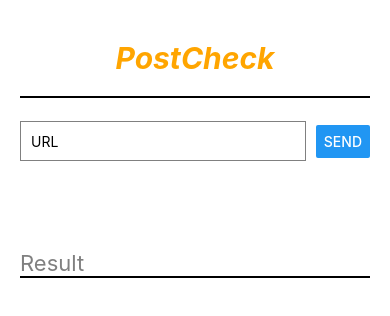
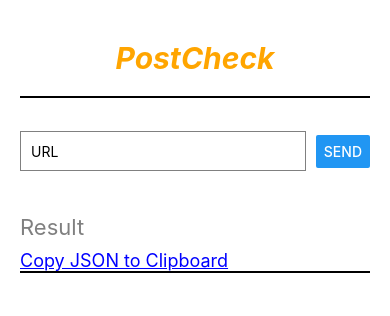
Before and after one commit to Miki535/PostCheck-reactnative-go, a React Native app: screen / in a window 390 px wide. Shown: the top 316 px of the page. Built offline with nearby package versions, Linux system fonts and the light colour scheme.

Commit message:
Update from chatGPT

```diff
--- a/App.js
+++ b/App.js
@@ -1,11 +1,10 @@
 import React, { useState } from 'react';
-import { StyleSheet, Text, TextInput, Button, View, ScrollView } from 'react-native';
+import { StyleSheet, Text, TextInput, Button, View, ScrollView, TouchableOpacity, Clipboard } from 'react-native';
 import axios from 'axios';
 
 export default function App() {
   const [url, setUrl] = useState('');
   const [result, setResult] = useState('');
-
 
   const getInfoFromApi = () => {
     return fetch(url)
@@ -18,10 +17,15 @@ export default function App() {
       });
   };
 
+  const copyJSONToClipboard = () => {
+    Clipboard.setString(result);
+    alert('JSON copied to clipboard!');
+  };
+
   return (
     <View style={styles.container}>
       <Text style={styles.title}>PostCheck</Text>
-      <Text style={styles.line}></Text>
+      <View style={styles.line}></View>
       <BR />
       <View style={styles.inputContainer}>
         <TextInput
@@ -32,11 +36,12 @@ export default function App() {
         />
         <Button title="Send" onPress={getInfoFromApi} />
       </View>
-        <BR />
-        <BR />
-        <BR />
-        <Text style={styles.result}>Result</Text>
-        <Text style={styles.line}></Text>
+      <BR />
+      <Text style={styles.result}>Result</Text>
+      <TouchableOpacity onPress={copyJSONToClipboard}>
+        <Text style={styles.copyButton}>Copy JSON to Clipboard</Text>
+      </TouchableOpacity>
+      <View style={styles.line}></View>
       <ScrollView style={styles.resultContainer}>
         <BR />
         <Text style={styles.result}>{result}</Text>
@@ -44,7 +49,7 @@ export default function App() {
     </View>
   );
 }
-//Using <BR /> like <br> in html
+// Using <BR /> like <br> in html
 const BR = () => <View style={{ height: 23 }} />;
 
 const styles = StyleSheet.create({
@@ -86,5 +91,12 @@ const styles = StyleSheet.create({
     width: '100%',
     height: 2,
     backgroundColor: 'black',
+    marginBottom: 10,
+  },
+  copyButton: {
+    fontSize: 18,
+    color: 'blue',
+    textDecorationLine: 'underline',
+    marginTop: 10,
   },
 });
```
